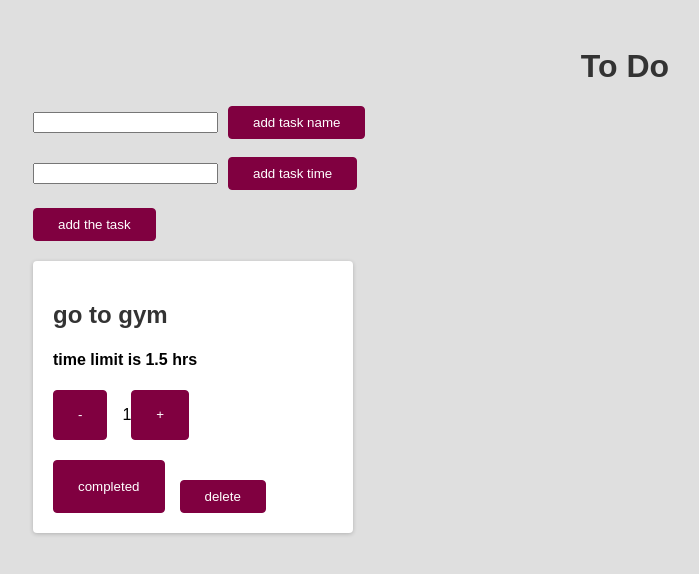
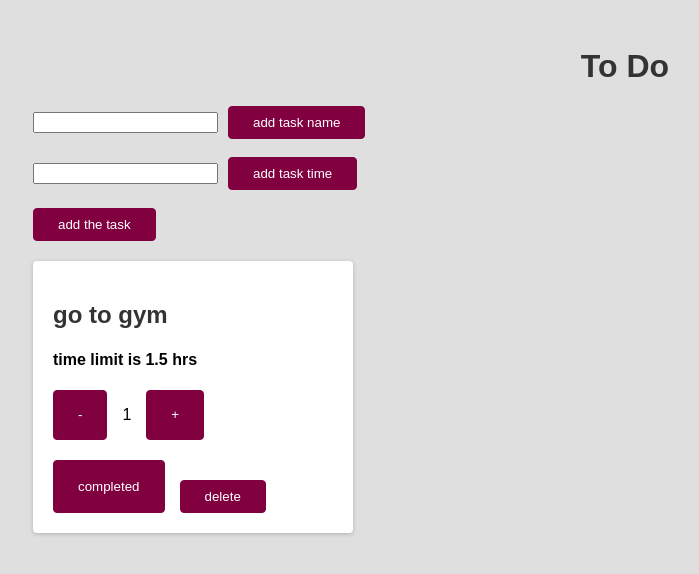
Before and after one commit to Anirudh-018/react-first, a React (Create React App) app: page / in a window 1280 px wide. Shown: the top 574 px of the page, without its empty margins (15-714 px from the left). Built offline with nearby package versions, Linux system fonts and the light colour scheme.

Commit message:
style changes

```diff
--- a/src/components/Time.js
+++ b/src/components/Time.js
@@ -4,7 +4,7 @@ function Time(props) {
       <button className="btn" onClick={props.onIncrease}>
         -
       </button>
-      <p>{props.time}</p>
+      <p style={{paddingRight:15}}>{props.time}</p>
       <button className="btn" onClick={props.onDecrease}>
         +
       </button>
```
